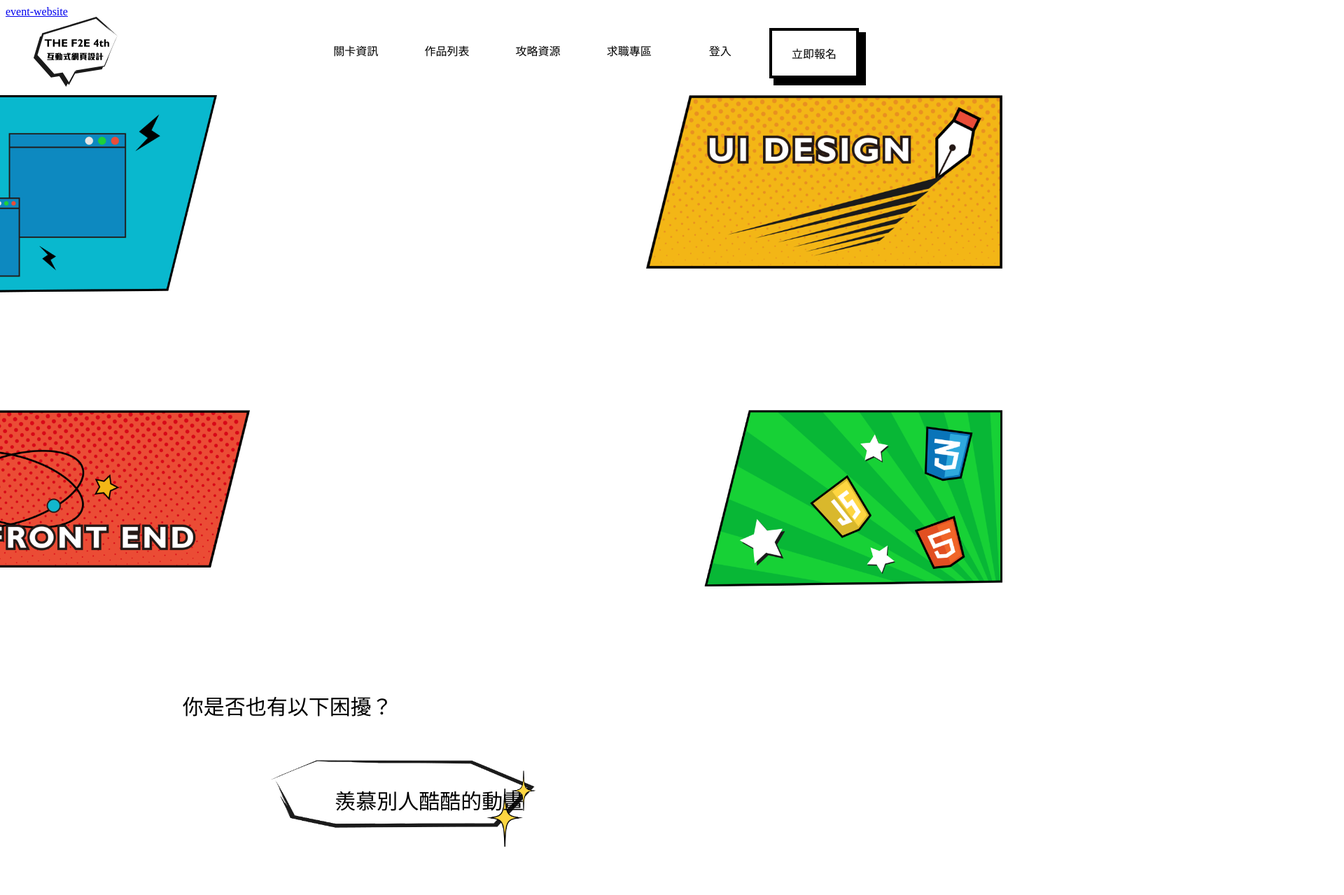
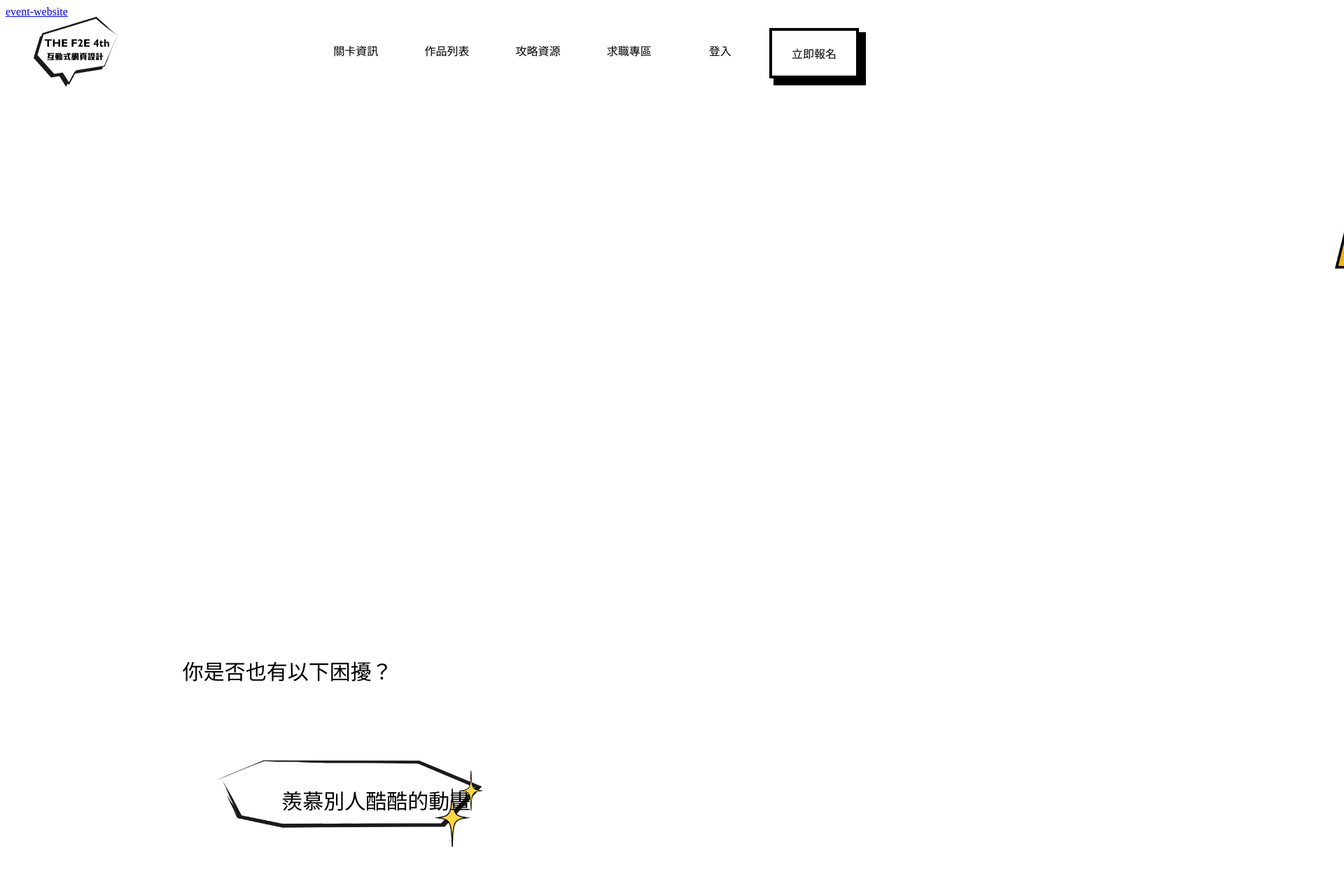
Before and after one commit to RaquelYang/F2E-4TH, an Angular app: page /event-website in a window 1280 px wide. Shown: the top 1279 px of the page at 70% size, 1920 px wide, since content can reach past the window. Built offline with nearby package versions, Linux system fonts and the light colour scheme.

Commit message:
微調 section1-2 樣式

```diff
--- a/src/app/event-website/event-website.component.scss
+++ b/src/app/event-website/event-website.component.scss
@@ -56,14 +56,14 @@
   .banner-img-1 {
     width: 39%;
     position: absolute;
-    left: -200px;
+    left: -100%;
     top: 0;
   }
 
   .banner-img-2 {
     width: 43%;
     position: absolute;
-    right: -200px;
+    right: -100%;
     top:0;
   }
 
@@ -71,14 +71,14 @@
     width: 43%;
     position: absolute;
     top: 450px;
-    left: -200px;
+    left: -100%;
 
   }
 
   .banner-img-4 {
     width: 36%;
     position: absolute;
-    right: -200px;
+    right: -100%;
     top: 450px;
   }
 
@@ -119,14 +119,14 @@
 
   .description {
     position: absolute;
-    top: 150px;
+    top: 100px;
     left: 20%;
     font-size: 30px;
 
   }
   .description-img-1 {
     position: absolute;
-    left: 30%;
+    left: 24%;
     top: 250px;
     width: 30%;
     img{
@@ -149,7 +149,7 @@
   .description-img-3 {
     position: absolute;
     width: 35%;
-    left: 25%;
+    left: 16%;
     top: 650px;
     img{
       width: 100%;
--- a/src/app/event-website/event-website.component.ts
+++ b/src/app/event-website/event-website.component.ts
@@ -31,8 +31,8 @@ export class EventWebsiteComponent implements OnInit {
   bannerAnimation() {
     gsap.to('.banner-img-1', {
       duration: 0.5,
-      x: 390,
-      ease: "back",
+      ease: "back.out(0.5)",
+      xPercent: 280,
       scrollTrigger: {
         trigger: document.body,
         start: '100px 100px',
@@ -43,8 +43,9 @@ export class EventWebsiteComponent implements OnInit {
 
     gsap.to('.banner-img-2', {
       duration: 0.5,
-      x: -390,
-      ease: "back",
+      ease: "back.out(0.5)",
+      xPercent: -260,
+
       scrollTrigger: {
         trigger: document.body,
         start: '110px 100px',
@@ -55,8 +56,8 @@ export class EventWebsiteComponent implements OnInit {
 
     gsap.to('.banner-img-3', {
       duration: 0.5,
-      x: 420,
-      ease: "back",
+      ease: "back.out(0.5)",
+      xPercent: 255,
       scrollTrigger: {
         trigger: document.body,
         start: '120px 100px',
@@ -66,9 +67,9 @@ export class EventWebsiteComponent implements OnInit {
     });
 
     gsap.to('.banner-img-4', {
+      xPercent: -320,
       duration: 0.5,
-      x: -420,
-      ease: "back",
+      ease: "back.out(0.5)",
       scrollTrigger: {
         trigger: document.body,
         start: '130px 100px',
```
